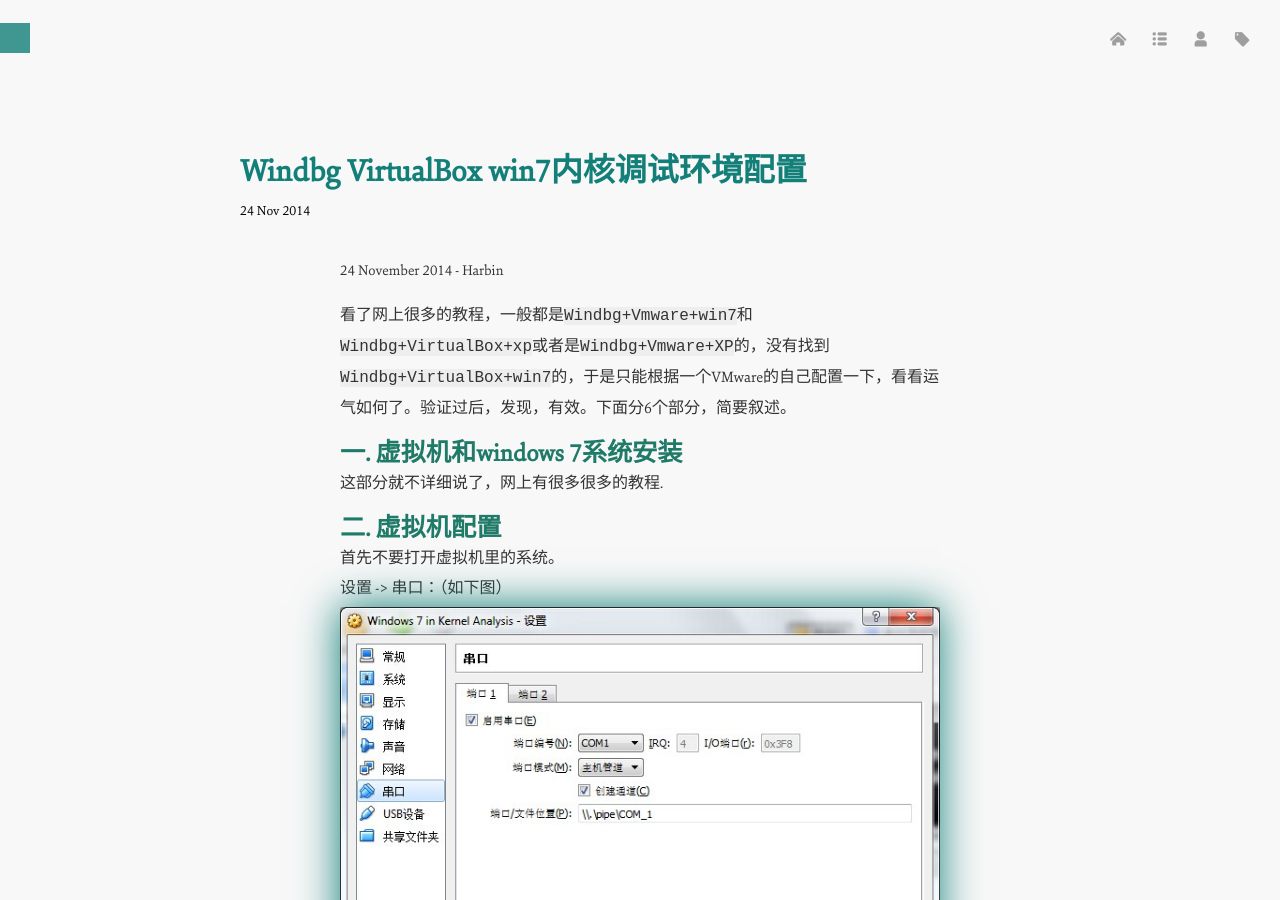
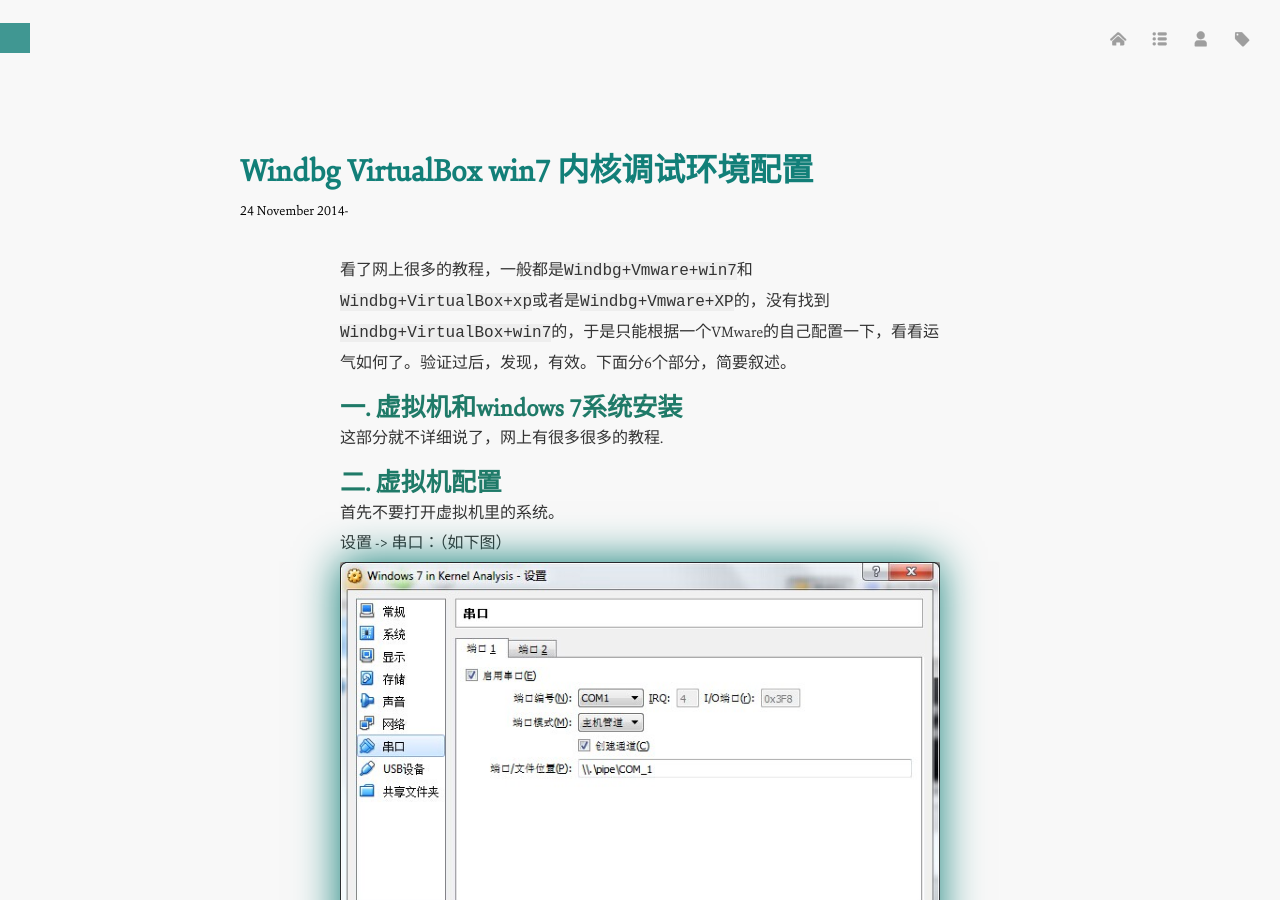
Before and after one commit to KevinIsCool/Kevin, a Jekyll site: the page built from _posts/tech/2014-11-24-windbg+virtualbox+win7-The-Kernel-Debugging-Env-configuration.md, in a window 1280 px wide and 900 px high. Built offline with Jekyll 4.4.1, drawn with Linux system fonts in a browser that asks for light colours; Markdown is read by kramdown in place of the engine named in the settings; comment, search, counter and statistics services are not loaded.

Commit message:
20141209

```diff
--- a/_layouts/post.html
+++ b/_layouts/post.html
@@ -16,7 +16,7 @@
     <!--</span>-->
     <!--{% endif %}-->
     <span>
-        <time datetime="{{ page.date | date_to_string }}">{{ page.date | date_to_string }}</time>
+        <time datetime="{{ page.date | date_to_long_string }}">{{ page.date | date_to_long_string }}-{{ location }}</time>
     </span>
     {% if page.tags %}
     <span class="tags">
--- a/_posts/tech/2014-11-24-windbg+virtualbox+win7-The-Kernel-Debugging-Env-configuration.md
+++ b/_posts/tech/2014-11-24-windbg+virtualbox+win7-The-Kernel-Debugging-Env-configuration.md
@@ -1,11 +1,9 @@
 ---
 layout: post
-title: Windbg VirtualBox win7内核调试环境配置
+title: Windbg VirtualBox win7 内核调试环境配置
 category: tech
+location: Harbin
 ---
-
-<p class="meta">24 November 2014 - Harbin</p>
-
 
 看了网上很多的教程，一般都是`Windbg+Vmware+win7`和`Windbg+VirtualBox+xp`或者是`Windbg+Vmware+XP`的，没有找到`Windbg+VirtualBox+win7`的，于是只能根据一个VMware的自己配置一下，看看运气如何了。验证过后，发现，有效。下面分6个部分，简要叙述。
 ###一. 虚拟机和windows 7系统安装
```
